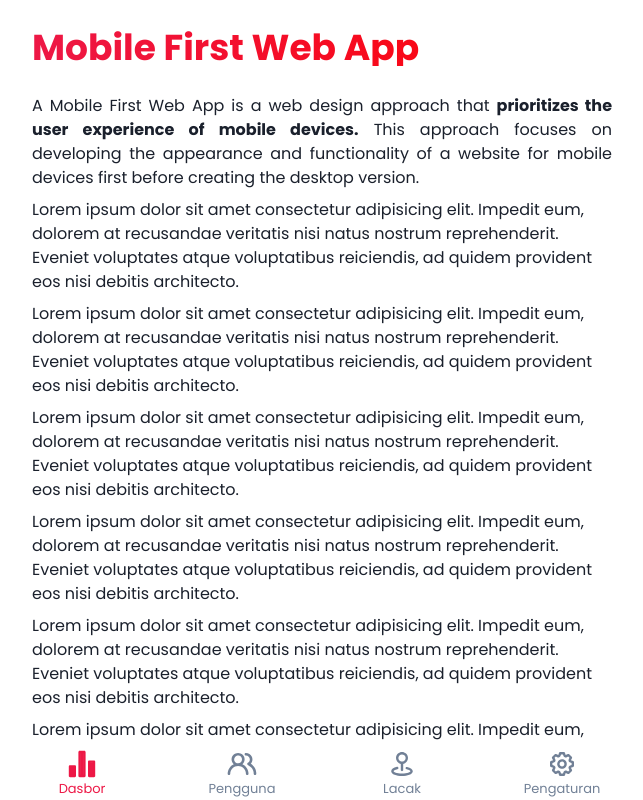
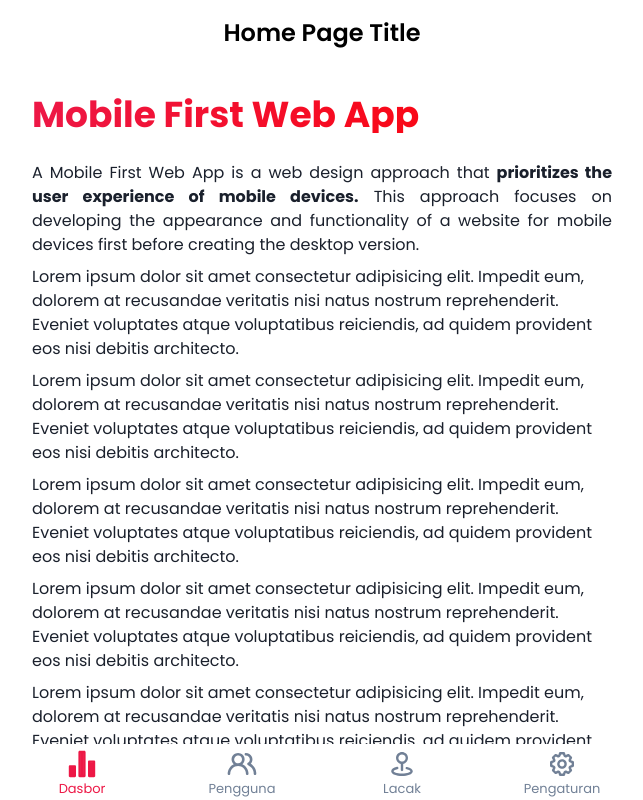
Before and after one commit to tetradatateknologi/chakra-pwa-kit, a React (Vite) app: page / in a window 1280 px wide. Shown: the whole page, without its empty margins (318-961 px from the left). Built offline with nearby package versions, Linux system fonts and the light colour scheme.

Commit message:
add global

```diff
--- a/src/main.tsx
+++ b/src/main.tsx
@@ -3,6 +3,7 @@ import React from "react";
 import ReactDOM from "react-dom/client";
 import App from "./App.tsx";
 import RedTheme from "./themes/red-theme.tsx";
+import "@/styles/global.css";
 
 ReactDOM.createRoot(document.getElementById("root")!).render(
   <React.StrictMode>
--- a/src/pages/error/404.tsx
+++ b/src/pages/error/404.tsx
@@ -1,6 +1,13 @@
+import { useApp } from "@/layouts/app/context";
 import { Button, Container, Flex, Heading, Image, Stack, Text } from "@chakra-ui/react";
+import { useEffect } from "react";
 import { Link } from "react-router-dom";
 export default function NotFoundPage() {
+  const { setSimpleMode, setTitle } = useApp();
+  useEffect(() => {
+    setTitle("");
+    setSimpleMode(true);
+  }, []);
   return (
     <Flex height={"100%"} alignItems={"center"} textAlign={"center"}>
       <Container>
--- a/src/pages/public/home.tsx
+++ b/src/pages/public/home.tsx
@@ -1,6 +1,13 @@
+import { useApp } from "@/layouts/app/context";
 import { Text } from "@chakra-ui/react";
+import { useEffect } from "react";
 
 export default function Home() {
+  const { setTitle, setSimpleMode } = useApp();
+  useEffect(() => {
+    setTitle("Home Page Title");
+    setSimpleMode(false);
+  }, []);
   return (
     <>
       <Text
--- a/src/themes/red-theme.tsx
+++ b/src/themes/red-theme.tsx
@@ -19,6 +19,11 @@ const RedTheme = extendTheme({
     },
   },
   components: {
+    Heading: {
+      defaultProps: {
+        size: "lg",
+      },
+    },
     Button: {
       variants: {
         solid: {
```
Also changed, not shown: src/styles/keyframes.css (deleted, +0 -21 lines).
